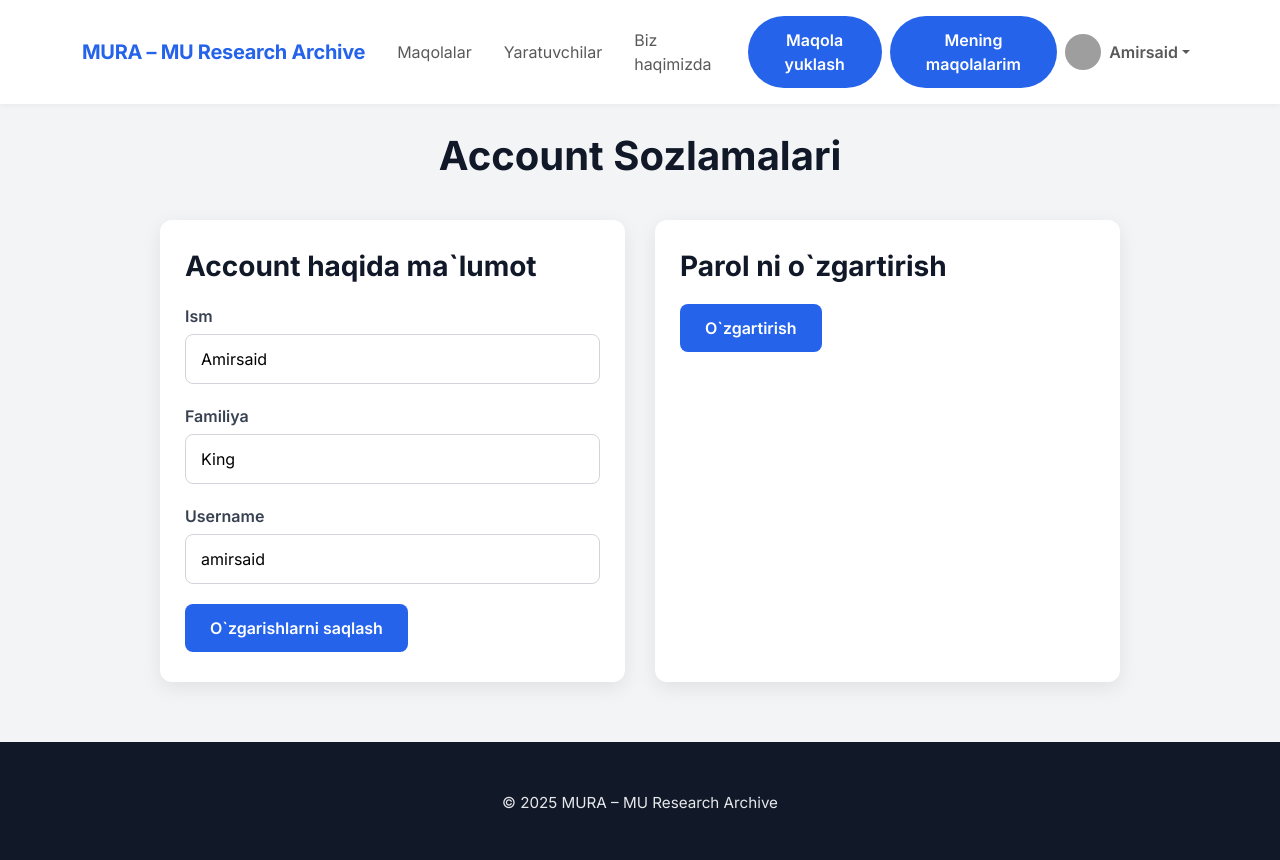
After one commit to Zaynobiddin33/research_paper, a Django app: page /settings/profile/ in a window 1280 px wide. The commit adds this page. Run offline with Django 5.2, Linux system fonts and the light colour scheme; a user stored in the database is signed in; grey boxes are pictures that could not be loaded.

Commit message:
Profil, sozlamalar

```diff
--- a/main/static/main/css/base.css
+++ b/main/static/main/css/base.css
@@ -118,3 +118,20 @@ body {
     background-attachment: fixed;
     background-size: cover;
 }
+
+.btn {
+    display: inline-block;
+    background-color: #2563eb;
+    color: #ffffff;
+    padding: 12px 25px;
+    border-radius: 8px;
+    font-weight: 600;
+    border: none;
+    cursor: pointer;
+    transition: background 0.3s ease, transform 0.2s ease;
+}
+
+.btn:hover {
+    background-color: #1e40af;
+    transform: translateY(-2px);
+}
--- /dev/null
+++ b/main/static/main/css/settings.css
@@ -0,0 +1,98 @@
+/* Base page styling */
+body {
+    background-color: #f3f4f6;
+    font-family: 'Inter', sans-serif;
+    color: #111827;
+}
+
+.settings-container {
+    max-width: 1000px;
+    margin: 40px auto;
+    padding: 20px;
+}
+
+.settings-container h1 {
+    text-align: center;
+    margin-bottom: 40px;
+    font-size: 2.5rem;
+    font-weight: 700;
+}
+
+/* Grid layout for forms */
+.settings-grid {
+    display: grid;
+    grid-template-columns: repeat(auto-fit, minmax(350px, 1fr));
+    gap: 30px;
+}
+
+/* Card style */
+.settings-card {
+    background: #ffffff;
+    padding: 30px 25px;
+    border-radius: 12px;
+    box-shadow: 0 6px 20px rgba(0, 0, 0, 0.08);
+    transition: transform 0.3s ease, box-shadow 0.3s ease;
+}
+
+.settings-card:hover {
+    transform: translateY(-5px);
+    box-shadow: 0 10px 25px rgba(0, 0, 0, 0.12);
+}
+
+.settings-card h2 {
+    margin-bottom: 20px;
+    font-size: 1.75rem;
+    font-weight: 700;
+}
+
+/* Form styling */
+.form-group {
+    margin-bottom: 20px;
+}
+
+.form-group label {
+    display: block;
+    margin-bottom: 6px;
+    font-weight: 600;
+    color: #374151;
+}
+
+.form-group input {
+    width: 100%;
+    padding: 12px 15px;
+    border-radius: 8px;
+    border: 1px solid #d1d5db;
+    font-size: 1rem;
+    transition: border 0.2s ease, box-shadow 0.2s ease;
+}
+
+.form-group input:focus {
+    border-color: #2563eb;
+    box-shadow: 0 0 0 3px rgba(37, 99, 235, 0.2);
+    outline: none;
+}
+
+/* Button styling */
+.btn {
+    display: inline-block;
+    background-color: #2563eb;
+    color: #ffffff;
+    padding: 12px 25px;
+    border-radius: 8px;
+    font-weight: 600;
+    border: none;
+    cursor: pointer;
+    transition: background 0.3s ease, transform 0.2s ease;
+}
+
+.btn:hover {
+    background-color: #1e40af;
+    transform: translateY(-2px);
+}
+
+/* Responsive adjustments */
+@media (max-width: 768px) {
+    .settings-container {
+        padding: 10px;
+    }
+}
--- a/main/urls.py
+++ b/main/urls.py
@@ -21,6 +21,10 @@ urlpatterns = [
     path('my-paper/<int:pk>/', MyPaperDetailView.as_view(), name='my_paper'),
     path('detail-paper/<int:id>/', PaperDetailView.as_view(), name='detail_paper'),
     path('delete-paper/<int:id>/', PaperDeleteView.as_view(), name='delete_paper'),
+
+    path('profile/', ProfileStatsView.as_view(), name='profile'),
+    path('settings/profile/', ProfileUpdateView.as_view(), name='update_profile'),
+    path('settings/password/', PasswordChangeView.as_view(), name='change_password'),
 ]
 
 if settings.DEBUG:
--- a/main/views.py
+++ b/main/views.py
@@ -1,14 +1,18 @@
 from PyPDF2 import PdfReader
 from django.contrib import messages
 from django.contrib.auth import authenticate, login, logout
+from django.contrib.auth import update_session_auth_hash
+from django.contrib.auth.forms import PasswordChangeForm
 from django.contrib.auth.mixins import LoginRequiredMixin
 from django.db.models import Q
-from django.shortcuts import redirect, render, get_object_or_404
+from django.shortcuts import get_object_or_404
+from django.shortcuts import render, redirect
 from django.views import View
 from django.views.generic import ListView
 from django.views.generic import TemplateView, DetailView
 
 from . import models
+from .forms import CustomPasswordChangeForm
 from .models import CustomUser, Creator
 from .models import Paper, Category
 
@@ -186,3 +190,59 @@ class AllPapersView(ListView):
         context = super().get_context_data(**kwargs)
         context['categories'] = Category.objects.all()
         return context
+
+
+class ProfileStatsView(LoginRequiredMixin, View):
+    login_url = 'login'
+    template_name = 'profile.html'
+
+    def get(self, request):
+        user = request.user
+
+        # Count papers by status
+        draft_count = Paper.objects.filter(owner=user, status=1).count()
+        on_process_count = Paper.objects.filter(owner=user, status=2).count()
+        declined_count = Paper.objects.filter(owner=user, status=3).count()
+        accepted_count = Paper.objects.filter(owner=user, status=4).count()
+
+        context = {
+            'draft_count': draft_count,
+            'on_process_count': on_process_count,
+            'declined_count': declined_count,
+            'accepted_count': accepted_count,
+        }
+
+        return render(request, self.template_name, context)
+
+
+class ProfileUpdateView(LoginRequiredMixin, View):
+    template_name = 'settings.html'
+
+    def get(self, request):
+        # Just render the page with user info
+        return render(request, self.template_name)
+
+    def post(self, request):
+        user = request.user
+        user.first_name = request.POST.get('first_name', user.first_name)
+        user.last_name = request.POST.get('last_name', user.last_name)
+        user.username = request.POST.get('username', user.username)
+        user.save()
+        return redirect('update_profile')
+
+
+class PasswordChangeView(LoginRequiredMixin, View):
+    template_name = 'settings.html'
+
+    def get(self, request):
+        form = CustomPasswordChangeForm(user=request.user)
+        return render(request, self.template_name, {'password_form': form})
+
+    def post(self, request):
+        form = CustomPasswordChangeForm(user=request.user, data=request.POST)
+        if form.is_valid():
+            user = form.save()
+            update_session_auth_hash(request, user)
+            messages.success(request, "Parol muvaffaqiyatli o`zgartirildi")# Keep user logged in
+            return redirect('change_password')
+        return render(request, self.template_name, {'password_form': form})
--- a/templates/base.html
+++ b/templates/base.html
@@ -57,8 +57,8 @@
                             <span class="ms-2 fw-semibold">{{ user.first_name }}</span>
                         </a>
                         <ul class="dropdown-menu dropdown-menu-end" aria-labelledby="profileDropdown">
-                            <li><a class="dropdown-item" href="#">Profil</a></li>
-                            <li><a class="dropdown-item" href="#">Sozlamalar</a></li>
+                            <li><a class="dropdown-item" href="{% url 'profile' %}">Profil</a></li>
+                            <li><a class="dropdown-item" href="{% url 'update_profile' %}">Sozlamalar</a></li>
                             <li>
                                 <hr class="dropdown-divider">
                             </li>
@@ -67,7 +67,7 @@
                     </li>
                 {% else %}
                     <li class="nav-item"><a href="{% url 'login' %}"
-                                            class="btn btn-primary btn-sm ms-lg-3 p-2 m-1 text-white">Login</a></li>
+                                            class="btn btn-primary btn-sm ms-lg-3 p-2 m-1 text-white">Kirish</a></li>
                     <li class="nav-item"><a href="{% url 'register' %}"
                                             class="btn btn-primary btn-sm ms-lg-3 p-2 m-1 text-white">Ro'yxatdan
                         o'tish</a></li>
--- a/templates/index.html
+++ b/templates/index.html
@@ -7,7 +7,7 @@
              style="background: linear-gradient(rgba(10, 10, 10, 0.6), rgba(10, 10, 10, 0.6)), url('https://images.unsplash.com/photo-1532153955177-f59af40d6472?auto=format&fit=crop&w=1600&q=80') center/cover no-repeat;
                 min-height: 90vh;">
         <div class="container py-5">
-            <h1 class="display-4 fw-bold mb-4 animate__animated animate__fadeInDown">
+            <h1 class="display-4 fw-bold mb-4 animate__animated animate__fadeInDown text-white">
                 Tadqiqotlarni baham ko'ring va o'rganing
             </h1>
             <p class="lead mb-5 text-light animate__animated animate__fadeInUp"
--- a/templates/owners.html
+++ b/templates/owners.html
@@ -2,6 +2,7 @@
 {% load static %}
 
 {% block style %}
+    <link rel="stylesheet" href="{% static 'main/css/base.css' %}">
 
     <link rel="stylesheet" href="{% static 'main/css/owners.css' %}">
 
--- /dev/null
+++ b/templates/settings.html
@@ -0,0 +1,77 @@
+{% extends "base.html" %}
+{% load static %}
+
+{% block style %}
+    <link rel="stylesheet" href="{% static 'main/css/base.css' %}">
+
+    <link rel="stylesheet" href="{% static 'main/css/settings.css' %}">
+{% endblock %}
+
+{% block content %}
+    <div class="settings-container">
+        <h1>Account Sozlamalari</h1>
+        {% if messages %}
+            <div class="messages-container">
+                {% for message in messages %}
+                    <div class="alert
+                    {% if message.tags == 'success' %} alert-success
+                    {% elif message.tags == 'error' %} alert-error
+                    {% else %} alert-info {% endif %}">
+                        {{ message }}
+                    </div>
+                {% endfor %}
+            </div>
+        {% endif %}
+        <div class="settings-grid">
+
+            <!-- Profile Info Form -->
+            <div class="settings-card">
+                <h2>Account haqida ma`lumot</h2>
+                <form method="POST" action="{% url 'update_profile' %}">
+                    {% csrf_token %}
+                    <div class="form-group">
+                        <label for="first_name">Ism</label>
+                        <input type="text" name="first_name" id="first_name" value="{{ user.first_name }}" required>
+                    </div>
+                    <div class="form-group">
+                        <label for="last_name">Familiya</label>
+                        <input type="text" name="last_name" id="last_name" value="{{ user.last_name }}" required>
+                    </div>
+                    <div class="form-group">
+                        <label for="username">Username</label>
+                        <input type="text" name="username" id="username" value="{{ user.username }}" required>
+                    </div>
+                    <button type="submit" class="btn">O`zgarishlarni saqlash</button>
+                </form>
+            </div>
+
+            <!-- Change Password Form -->
+            <div class="settings-card">
+                <h2>Parol ni o`zgartirish</h2>
+                <form method="POST" action="{% url 'change_password' %}">
+                    {% csrf_token %}
+                    {% if password_form %}
+                        {{ password_form.non_field_errors }}
+                        <div class="form-group">
+                            {{ password_form.old_password.label_tag }}
+                            {{ password_form.old_password }}
+                            {{ password_form.old_password.errors }}
+                        </div>
+                        <div class="form-group">
+                            {{ password_form.new_password1.label_tag }}
+                            {{ password_form.new_password1 }}
+                            {{ password_form.new_password1.errors }}
+                        </div>
+                        <div class="form-group">
+                            {{ password_form.new_password2.label_tag }}
+                            {{ password_form.new_password2 }}
+                            {{ password_form.new_password2.errors }}
+                        </div>
+                    {% endif %}
+                    <button type="submit" class="btn">O`zgartirish</button>
+                </form>
+            </div>
+
+        </div>
+    </div>
+{% endblock %}
```
Also changed, not shown: Project/settings.py (+15 -15 lines), main/forms.py (added, +24 -0 lines), main/static/main/css/profile.css (added, +52 -0 lines), populate.py (added, +38 -0 lines), templates/all_papers.html (+6 -3 lines), templates/login.html (+21 -12 lines), templates/profile.html (added, +49 -0 lines), templates/register.html (+5 -6 lines), db.sqlite3, main/static/main/css/index.css (line endings or trailing spaces).
